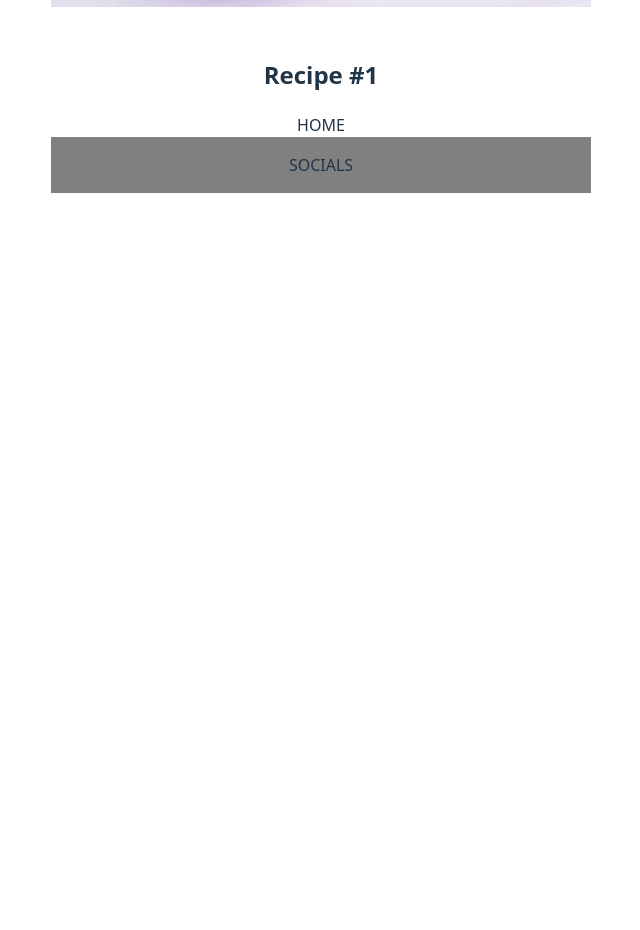
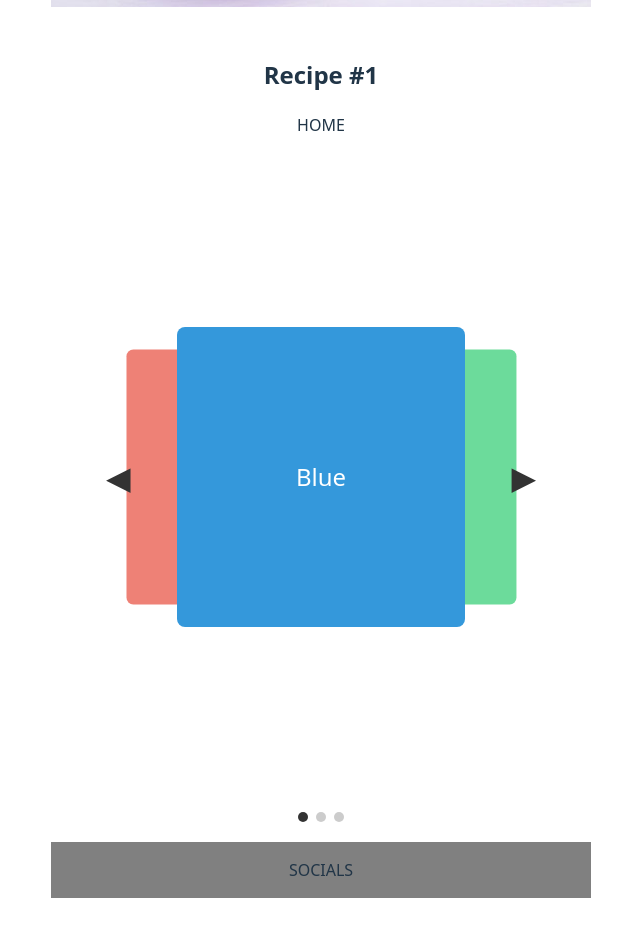
Before and after one commit to angien90/grupp4, a React (Vite) app in the folder grupp4/: page / in a window 1280 px wide. Shown: the part 840-1770 px from the top of the page, without its empty margins (319-959 px from the left). Before the commit the page ends 1065 px from the top, so only its background shows below. Built offline with nearby package versions, Linux system fonts and the light colour scheme.

Commit message:
Added carousel

```diff
--- /dev/null
+++ b/grupp4/src/Carousel.css
@@ -0,0 +1,87 @@
+.carousel {
+  min-width: 350px;
+  max-width: 600px;
+  margin: 0 auto;
+  padding: 20px;
+  position: relative;
+  display: flex;
+  flex-direction: column;
+  align-items: center;
+}
+
+.carousel-inner {
+  width: 90%;
+  position: relative;
+  display: flex;
+  align-items: center;
+  justify-content: space-between;
+}
+
+.carousel-images {
+  position: relative;
+  display: flex;
+  justify-content: center;
+  align-items: center;
+  min-height: 50vw;
+  width: 100%;
+  min-width: 250px;
+}
+
+.carousel-image {
+  width: 80%;
+  height: 300px;
+  border-radius: 8px;
+  transition: transform 0.5s ease, opacity 0.5s ease;
+  position: absolute;
+}
+
+.carousel-image.left {
+  transform: translateX(-25%) scale(0.85);
+  opacity: 0.7;
+  z-index: 1;
+}
+
+.carousel-image.center {
+  transform: translateX(0) scale(1);
+  opacity: 1;
+  z-index: 2;
+}
+
+.carousel-image.right {
+  transform: translateX(25%) scale(0.85);
+  opacity: 0.7;
+  z-index: 1;
+}
+
+.carousel-arrow {
+  background: none;
+  border: none;
+  font-size: 2rem;
+  cursor: pointer;
+  z-index: 3;
+}
+
+.carousel-arrow.left {
+  margin-right: auto;
+}
+
+.carousel-arrow.right {
+  margin-left: auto;
+}
+
+.carousel-dots {
+  margin-top: 15px;
+  display: flex;
+  gap: 8px;
+}
+
+.dot {
+  width: 10px;
+  height: 10px;
+  border-radius: 50%;
+  background-color: #ccc;
+}
+
+.dot.active {
+  background-color: #333;
+}
--- /dev/null
+++ b/grupp4/src/CarouselArrows.css
@@ -0,0 +1,17 @@
+.carousel-arrow {
+  background: none;
+  border: none;
+  font-size: 2rem;
+  cursor: pointer;
+  color: #333;
+  padding: 0 10px;
+  z-index: 3;
+}
+
+.carousel-arrow.left {
+  margin-right: auto;
+}
+
+.carousel-arrow.right {
+  margin-left: auto;
+}
--- /dev/null
+++ b/grupp4/src/CarouselDots.css
@@ -0,0 +1,16 @@
+.carousel-dots {
+  margin-top: 15px;
+  display: flex;
+  gap: 8px;
+}
+
+.dot {
+  width: 10px;
+  height: 10px;
+  border-radius: 50%;
+  background-color: #ccc;
+}
+
+.dot.active {
+  background-color: #333;
+}
--- /dev/null
+++ b/grupp4/src/components/Arrows.tsx
@@ -0,0 +1,17 @@
+import React from 'react';
+import '../CarouselArrows.css';
+
+interface Props {
+  direction: 'left' | 'right';
+  onClick: () => void;
+}
+
+const CarouselArrows: React.FC<Props> = ({ direction, onClick }) => {
+  return (
+    <button className={`carousel-arrow ${direction}`} onClick={onClick}>
+      {direction === 'left' ? '◀' : '▶'}
+    </button>
+  );
+};
+
+export default CarouselArrows;
--- /dev/null
+++ b/grupp4/src/components/Carousel.tsx
@@ -0,0 +1,85 @@
+import React, { useState, useMemo, useEffect } from 'react';
+import '../Carousel.css'
+import CarouselArrows from './Arrows';
+import CarouselDots from './Dots';
+
+const images = [
+  { id: 1, bgColor: '#3498db', label: 'Blue' },
+  { id: 2, bgColor: '#2ecc71', label: 'Green' },
+  { id: 3, bgColor: '#e74c3c', label: 'Red' },
+];
+
+const ImageCarousel: React.FC = () => {
+  const [currentIndex, setCurrentIndex] = useState(0);
+  const [isAnimating, setIsAnimating] = useState(false);
+
+  const leftIndex = useMemo(
+    () => (currentIndex - 1 + images.length) % images.length,
+    [currentIndex]
+  );
+
+  const rightIndex = useMemo(
+    () => (currentIndex + 1) % images.length,
+    [currentIndex]
+  );
+
+  const nextImage = () => {
+    if (isAnimating) return;
+    setIsAnimating(true);
+    setCurrentIndex((prev) => (prev + 1) % images.length);
+  };
+
+  const prevImage = () => {
+    if (isAnimating) return;
+    setIsAnimating(true);
+    setCurrentIndex((prev) => (prev - 1 + images.length) % images.length);
+  };
+
+  useEffect(() => {
+    if (isAnimating) {
+      const timer = setTimeout(() => setIsAnimating(false), 500);
+      return () => clearTimeout(timer);
+    }
+  }, [isAnimating]);
+
+  return (
+    <div className="carousel">
+      <div className="carousel-inner">
+        <CarouselArrows direction="left" onClick={prevImage} />
+
+        <div className="carousel-images">
+          {images.map((image, index) => {
+            let position = '';
+            if (index === currentIndex) position = 'center';
+            else if (index === leftIndex) position = 'left';
+            else if (index === rightIndex) position = 'right';
+            else return null;
+
+            return (
+              <div
+                key={image.id}
+                className={`carousel-image ${position}`}
+                style={{
+                  backgroundColor: image.bgColor,
+                  display: 'flex',
+                  alignItems: 'center',
+                  justifyContent: 'center',
+                  color: 'white',
+                  fontSize: '1.5rem',
+                }}
+              >
+                {image.label}
+              </div>
+            );
+          })}
+        </div>
+
+        <CarouselArrows direction="right" onClick={nextImage} />
+      </div>
+
+      <CarouselDots current={currentIndex} total={images.length} />
+    </div>
+  );
+};
+
+export default ImageCarousel;
--- /dev/null
+++ b/grupp4/src/components/Dots.tsx
@@ -0,0 +1,22 @@
+import React from 'react';
+import '../CarouselDots.css';
+
+interface Props {
+  current: number;
+  total: number;
+}
+
+const CarouselDots: React.FC<Props> = ({ current, total }) => {
+  return (
+    <div className="carousel-dots">
+      {Array.from({ length: total }).map((_, index) => (
+        <span
+          key={index}
+          className={`dot ${index === current ? 'active' : ''}`}
+        />
+      ))}
+    </div>
+  );
+};
+
+export default CarouselDots;
--- a/grupp4/src/pages/Home.tsx
+++ b/grupp4/src/pages/Home.tsx
@@ -1,5 +1,5 @@
 import { useState } from "react";
-import { Recipe } from "../models/recipe";
+import { Recipe } from "../models/Recipe";
 
 export const Home = () => {
   const [recipes, setRecipes] = useState<Recipe[]>([
--- a/grupp4/src/pages/Layout.tsx
+++ b/grupp4/src/pages/Layout.tsx
@@ -1,6 +1,7 @@
 import { Outlet } from "react-router";
 import { Header } from "../components/Header";
 import { Footer } from "../components/Footer";
+import ImageCarousel from "../components/Carousel";
 
 export const Layout = () => {
   return (
@@ -10,6 +11,7 @@ export const Layout = () => {
       </header>
       <main>
         <Outlet />
+        <ImageCarousel />
       </main>
       <footer>
         <Footer />
```
